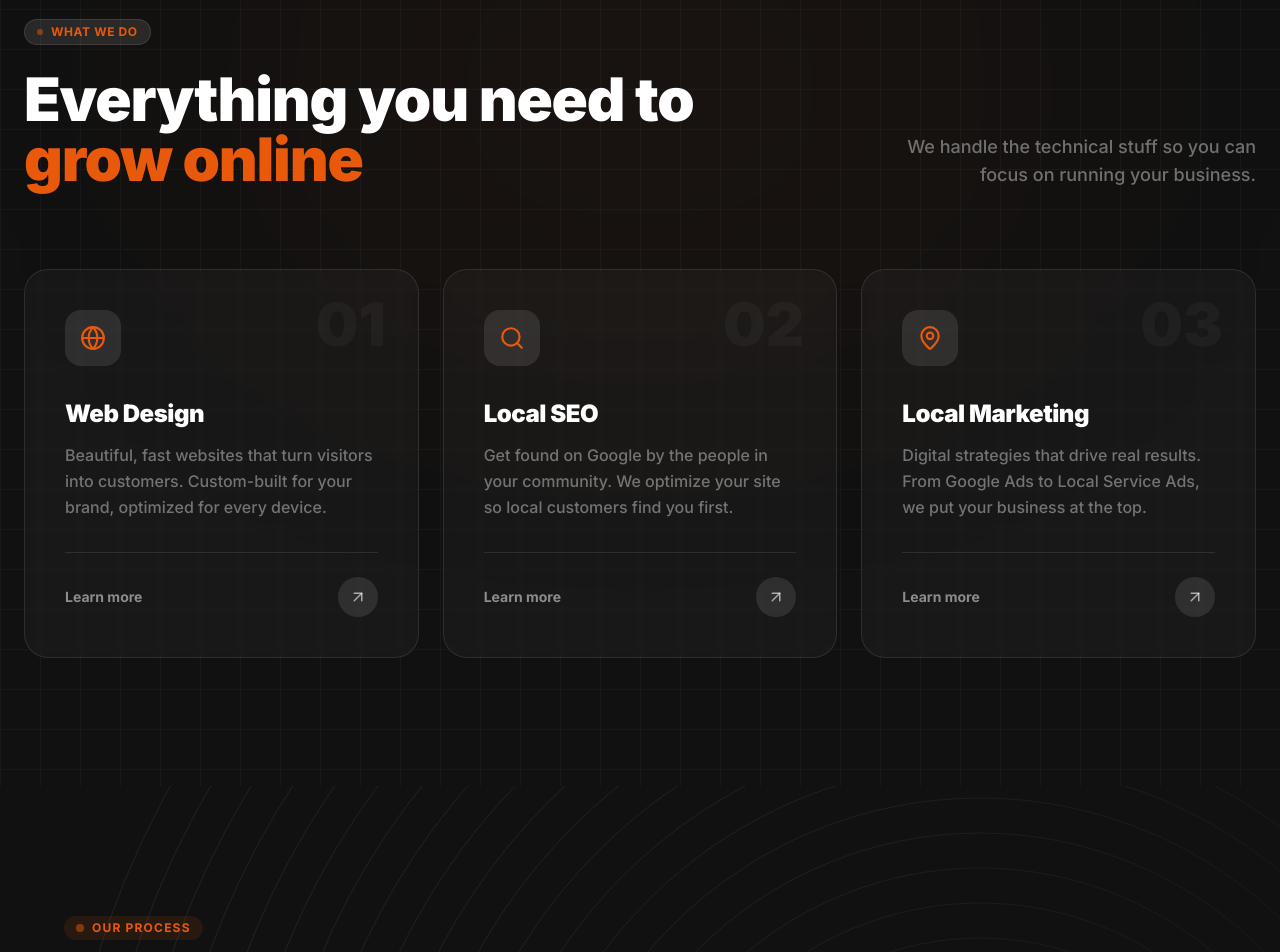
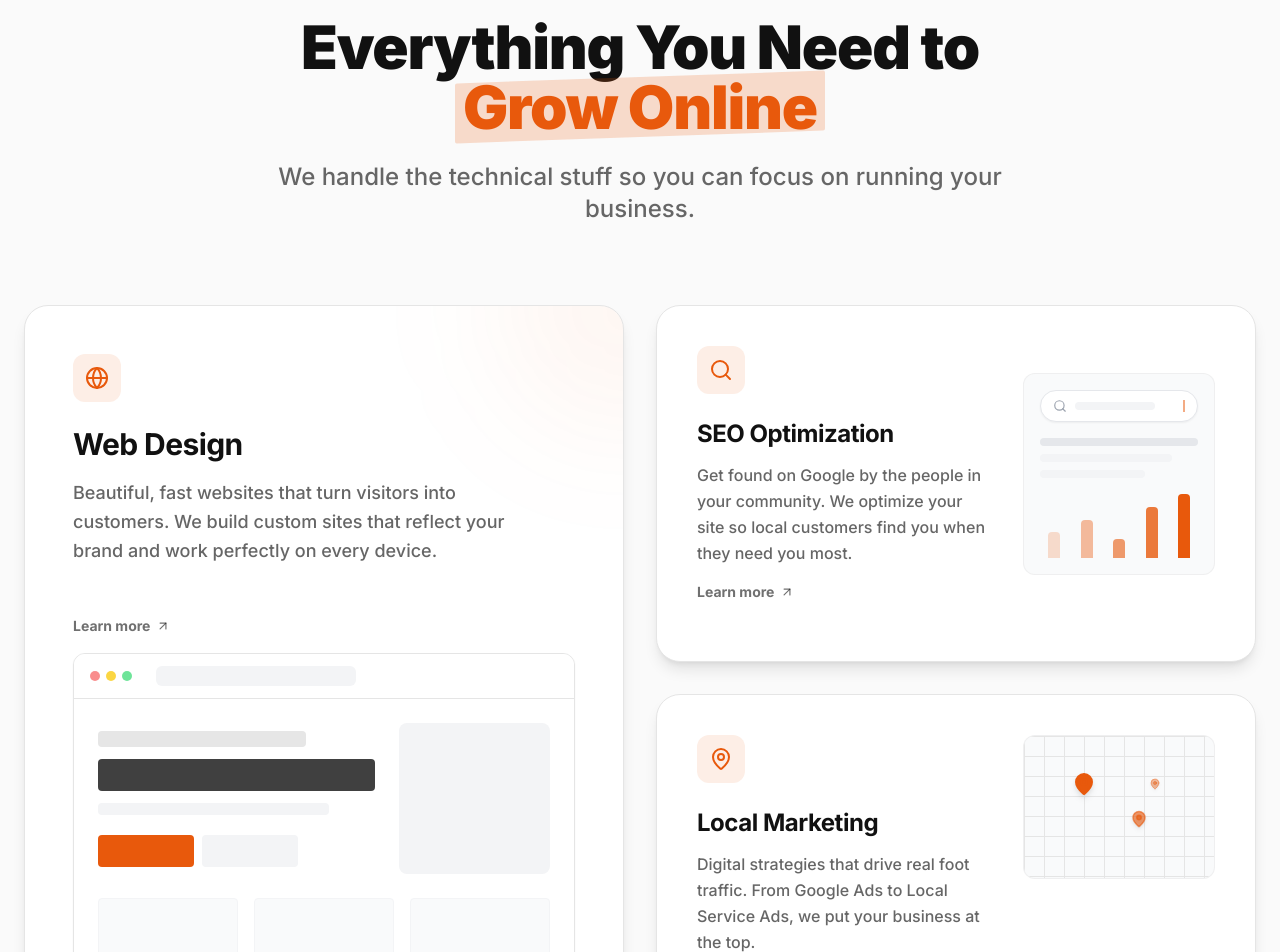
Before and after one commit to boostifyusa/Boostify-website-2026, a React (Vite) app: page / in a window 1280 px wide. Shown: the part 1900-2852 px from the top of the page. Built offline with nearby package versions, Linux system fonts and the light colour scheme.

Commit message:
Reverted home page

```diff
--- a/src/components/ServicesSection.tsx
+++ b/src/components/ServicesSection.tsx
@@ -1,120 +1,290 @@
+import React from 'react';
 import { Link } from 'react-router-dom';
 import { motion } from 'framer-motion';
-import { Globe, Search, MapPin, ArrowUpRight } from 'lucide-react';
-
-const services = [
-  {
-    num: '01',
-    title: 'Web Design',
-    desc: 'Beautiful, fast websites that turn visitors into customers. Custom-built for your brand, optimized for every device.',
-    icon: Globe,
-    link: '/web-design',
-    accent: 'from-orange to-amber-500',
-  },
-  {
-    num: '02',
-    title: 'Local SEO',
-    desc: 'Get found on Google by the people in your community. We optimize your site so local customers find you first.',
-    icon: Search,
-    link: '/local-seo',
-    accent: 'from-blue-500 to-cyan-400',
-  },
-  {
-    num: '03',
-    title: 'Local Marketing',
-    desc: 'Digital strategies that drive real results. From Google Ads to Local Service Ads, we put your business at the top.',
-    icon: MapPin,
-    link: '/local-marketing',
-    accent: 'from-emerald-500 to-green-400',
-  },
-];
-
+import { Globe, Search, MapPin, ArrowUpRight, BarChart3 } from 'lucide-react';
 const MotionLink = motion(Link);
 
 export function ServicesSection() {
   return (
-    <section id="services" className="py-32 px-6 bg-dark relative overflow-hidden">
-      {/* Background texture */}
-      <div className="absolute inset-0 opacity-[0.03] bg-[length:40px_40px]" style={{ backgroundImage: 'linear-gradient(to right, #fff 1px, transparent 1px), linear-gradient(to bottom, #fff 1px, transparent 1px)' }} />
-      <div className="absolute top-0 left-1/2 -translate-x-1/2 w-[800px] h-[400px] bg-orange/5 rounded-full blur-[150px]" />
+    <section id="services" className="py-32 px-6 bg-light/50">
+      <div className="max-w-7xl mx-auto">
+        {/* Centered Header */}
+        <div className="text-center max-w-3xl mx-auto mb-20">
+          <motion.h2
+            initial={{
+              opacity: 0,
+              y: 20
+            }}
+            whileInView={{
+              opacity: 1,
+              y: 0
+            }}
+            viewport={{
+              once: true
+            }}
+            transition={{
+              duration: 0.5
+            }}
+            className="text-5xl md:text-6xl font-black text-dark mb-6 tracking-tight">
 
-      <div className="max-w-7xl mx-auto relative z-10">
-        {/* Header */}
-        <div className="flex flex-col lg:flex-row lg:items-end lg:justify-between gap-6 mb-20">
-          <div className="max-w-2xl">
-            <motion.div
-              initial={{ opacity: 0, y: 16 }}
-              whileInView={{ opacity: 1, y: 0 }}
-              viewport={{ once: true }}
-              className="inline-flex items-center gap-2 px-3 py-1 bg-white/10 text-orange rounded-full text-xs font-bold uppercase tracking-wider mb-6 border border-white/10"
-            >
-              <span className="w-1.5 h-1.5 rounded-full bg-orange animate-pulse" />
-              What We Do
-            </motion.div>
-            <motion.h2
-              initial={{ opacity: 0, y: 20 }}
-              whileInView={{ opacity: 1, y: 0 }}
-              viewport={{ once: true }}
-              transition={{ delay: 0.1 }}
-              className="text-4xl md:text-5xl lg:text-6xl font-black text-white tracking-tight leading-[1.1]"
-            >
-              Everything you need to{' '}
-              <span className="text-orange">grow online</span>
-            </motion.h2>
-          </div>
+            Everything You Need to{' '}
+            <span className="relative inline-block px-2 isolate">
+              <span className="absolute inset-0 bg-orange/20 -skew-y-2 rounded-sm -z-10" />
+              <span className="text-orange relative z-10">Grow Online</span>
+            </span>
+          </motion.h2>
           <motion.p
-            initial={{ opacity: 0, y: 16 }}
-            whileInView={{ opacity: 1, y: 0 }}
-            viewport={{ once: true }}
-            transition={{ delay: 0.2 }}
-            className="text-white/40 font-medium text-base lg:text-lg max-w-sm lg:text-right"
-          >
-            We handle the technical stuff so you can focus on running your business.
+            initial={{
+              opacity: 0,
+              y: 20
+            }}
+            whileInView={{
+              opacity: 1,
+              y: 0
+            }}
+            viewport={{
+              once: true
+            }}
+            transition={{
+              duration: 0.5,
+              delay: 0.1
+            }}
+            className="text-xl md:text-2xl text-gray font-medium">
+
+            We handle the technical stuff so you can focus on running your
+            business.
           </motion.p>
         </div>
 
-        {/* Service Cards */}
-        <div className="grid grid-cols-1 md:grid-cols-3 gap-6">
-          {services.map((s, i) => (
+        {/* Bento Grid Layout */}
+        <div className="grid grid-cols-1 lg:grid-cols-2 gap-8">
+          {/* Card 1: Web Design (Tall, Left) */}
+          <MotionLink
+            to="/web-design"
+            initial={{
+              opacity: 0,
+              y: 30
+            }}
+            whileInView={{
+              opacity: 1,
+              y: 0
+            }}
+            viewport={{
+              once: true
+            }}
+            transition={{
+              duration: 0.5,
+              delay: 0.2
+            }}
+            className="bg-white rounded-3xl p-8 md:p-12 border border-gray-light shadow-lg hover:shadow-xl transition-all duration-300 flex flex-col relative overflow-hidden group">
+
+            <div className="relative z-10">
+              <div className="w-12 h-12 bg-orange/10 rounded-xl flex items-center justify-center text-orange mb-6">
+                <Globe size={24} strokeWidth={2} />
+              </div>
+              <h3 className="text-3xl font-bold text-dark mb-4 tracking-tight">
+                Web Design
+              </h3>
+              <p className="text-gray font-medium leading-relaxed text-lg mb-12 max-w-md">
+                Beautiful, fast websites that turn visitors into customers. We
+                build custom sites that reflect your brand and work perfectly on
+                every device.
+              </p>
+              <div
+                className="inline-flex items-center gap-1.5 text-sm font-bold text-dark/60 group-hover:text-orange transition-colors duration-200">
+
+                Learn more
+                <ArrowUpRight
+                  size={14}
+                  className="transition-transform duration-200 group-hover:-translate-y-1 group-hover:translate-x-1" />
+
+              </div>
+            </div>
+
+            {/* Visual: Browser Mockup */}
+            <div className="mt-auto relative z-0 translate-y-4 group-hover:translate-y-2 transition-transform duration-500">
+              <div className="bg-gray-50 rounded-t-xl border border-gray-light shadow-sm overflow-hidden">
+                {/* Browser Header */}
+                <div className="bg-white border-b border-gray-light px-4 py-3 flex items-center gap-2">
+                  <div className="flex gap-1.5">
+                    <div className="w-2.5 h-2.5 rounded-full bg-red-400/80" />
+                    <div className="w-2.5 h-2.5 rounded-full bg-yellow-400/80" />
+                    <div className="w-2.5 h-2.5 rounded-full bg-green-400/80" />
+                  </div>
+                  <div className="ml-4 flex-1 h-5 bg-gray-100 rounded-md max-w-[200px]" />
+                </div>
+                {/* Browser Content Abstract */}
+                <div className="p-6 space-y-6 bg-white min-h-[200px]">
+                  {/* Hero Abstract */}
+                  <div className="flex gap-6 items-center">
+                    <div className="flex-1 space-y-3">
+                      <div className="h-4 bg-dark/10 rounded w-3/4" />
+                      <div className="h-8 bg-dark/80 rounded w-full" />
+                      <div className="h-3 bg-gray-100 rounded w-5/6" />
+                      <div className="flex gap-2 pt-2">
+                        <div className="h-8 w-24 bg-orange rounded" />
+                        <div className="h-8 w-24 bg-gray-100 rounded" />
+                      </div>
+                    </div>
+                    <div className="w-1/3 aspect-square bg-gray-100 rounded-lg" />
+                  </div>
+                  {/* Grid Abstract */}
+                  <div className="grid grid-cols-3 gap-4">
+                    <div className="h-24 bg-gray-50 rounded border border-gray-100" />
+                    <div className="h-24 bg-gray-50 rounded border border-gray-100" />
+                    <div className="h-24 bg-gray-50 rounded border border-gray-100" />
+                  </div>
+                </div>
+              </div>
+            </div>
+
+            {/* Decorative background blob */}
+            <div className="absolute top-0 right-0 w-64 h-64 bg-orange/5 rounded-full blur-3xl -translate-y-1/2 translate-x-1/2 pointer-events-none" />
+          </MotionLink>
+
+          {/* Right Column Stack */}
+          <div className="flex flex-col gap-8">
+            {/* Card 2: SEO */}
             <MotionLink
-              key={s.num}
-              to={s.link}
-              initial={{ opacity: 0, y: 30 }}
-              whileInView={{ opacity: 1, y: 0 }}
-              viewport={{ once: true }}
-              transition={{ delay: 0.15 + i * 0.1, duration: 0.5 }}
-              className="group relative rounded-3xl p-8 md:p-10 border border-white/10 bg-white/[0.03] backdrop-blur-sm hover:bg-white/[0.07] transition-all duration-500 flex flex-col overflow-hidden"
-            >
-              {/* Hover glow */}
-              <div className={`absolute -top-20 -right-20 w-60 h-60 bg-gradient-to-br ${s.accent} rounded-full blur-[80px] opacity-0 group-hover:opacity-15 transition-opacity duration-500 pointer-events-none`} />
+              to="/local-seo"
+              initial={{
+                opacity: 0,
+                y: 30
+              }}
+              whileInView={{
+                opacity: 1,
+                y: 0
+              }}
+              viewport={{
+                once: true
+              }}
+              transition={{
+                duration: 0.5,
+                delay: 0.3
+              }}
+              className="bg-white rounded-3xl p-8 md:p-10 border border-gray-light shadow-lg hover:shadow-xl transition-all duration-300 flex-1 relative overflow-hidden group">
 
-              {/* Number */}
-              <span className="text-6xl font-black text-white/[0.04] absolute top-6 right-8 select-none">{s.num}</span>
+              <div className="flex flex-col md:flex-row gap-8 items-start relative z-10">
+                <div className="flex-1">
+                  <div className="w-12 h-12 bg-orange/10 rounded-xl flex items-center justify-center text-orange mb-6">
+                    <Search size={24} strokeWidth={2} />
+                  </div>
+                  <h3 className="text-2xl font-bold text-dark mb-3 tracking-tight">
+                    SEO Optimization
+                  </h3>
+                  <p className="text-gray font-medium leading-relaxed">
+                    Get found on Google by the people in your community. We
+                    optimize your site so local customers find you when they
+                    need you most.
+                  </p>
+                  <div
+                    className="inline-flex items-center gap-1.5 text-sm font-bold text-dark/60 group-hover:text-orange transition-colors duration-200 mt-4">
 
-              <div className="relative z-10 flex flex-col flex-1">
-                {/* Icon */}
-                <div className="w-14 h-14 rounded-2xl bg-white/10 flex items-center justify-center mb-8 group-hover:bg-orange/20 transition-colors duration-300">
-                  <s.icon size={26} className="text-orange" strokeWidth={2} />
+                    Learn more
+                    <ArrowUpRight
+                      size={14}
+                      className="transition-transform duration-200 group-hover:-translate-y-1 group-hover:translate-x-1" />
+
+                  </div>
                 </div>
 
-                {/* Content */}
-                <h3 className="text-2xl font-black text-white mb-3 tracking-tight">{s.title}</h3>
-                <p className="text-white/40 font-medium leading-relaxed mb-8 flex-1">{s.desc}</p>
-
-                {/* CTA */}
-                <div className="flex items-center justify-between pt-6 border-t border-white/10">
-                  <span className="text-sm font-bold text-white/50 group-hover:text-orange transition-colors duration-300">
-                    Learn more
-                  </span>
-                  <div className="w-10 h-10 rounded-full bg-white/10 flex items-center justify-center group-hover:bg-orange group-hover:scale-110 transition-all duration-300">
-                    <ArrowUpRight size={18} className="text-white/60 group-hover:text-white transition-colors" />
+                {/* Visual: Search Bar & Growth */}
+                <div className="w-full md:w-48 shrink-0 bg-gray-50 rounded-xl p-4 border border-gray-light/50 self-center group-hover:scale-105 transition-transform duration-300">
+                  <div className="bg-white rounded-full border border-gray-200 px-3 py-2 flex items-center gap-2 mb-4 shadow-sm">
+                    <Search size={14} className="text-gray-400" />
+                    <div className="h-2 w-20 bg-gray-100 rounded" />
+                    <div className="w-0.5 h-3 bg-orange animate-pulse ml-auto" />
+                  </div>
+                  <div className="space-y-2">
+                    <div className="h-2 bg-gray-200 rounded w-full" />
+                    <div className="h-2 bg-gray-100 rounded w-5/6" />
+                    <div className="h-2 bg-gray-100 rounded w-4/6" />
+                  </div>
+                  <div className="mt-4 flex items-end gap-1 h-16 justify-between px-2">
+                    <div className="w-3 bg-orange/20 rounded-t h-[40%]" />
+                    <div className="w-3 bg-orange/40 rounded-t h-[60%]" />
+                    <div className="w-3 bg-orange/60 rounded-t h-[30%]" />
+                    <div className="w-3 bg-orange/80 rounded-t h-[80%]" />
+                    <div className="w-3 bg-orange rounded-t h-[100%]" />
                   </div>
                 </div>
               </div>
             </MotionLink>
-          ))}
+
+            {/* Card 3: Local Marketing */}
+            <MotionLink
+              to="/local-marketing"
+              initial={{
+                opacity: 0,
+                y: 30
+              }}
+              whileInView={{
+                opacity: 1,
+                y: 0
+              }}
+              viewport={{
+                once: true
+              }}
+              transition={{
+                duration: 0.5,
+                delay: 0.4
+              }}
+              className="bg-white rounded-3xl p-8 md:p-10 border border-gray-light shadow-lg hover:shadow-xl transition-all duration-300 flex-1 relative overflow-hidden group">
+
+              <div className="flex flex-col md:flex-row gap-8 items-start relative z-10">
+                <div className="flex-1">
+                  <div className="w-12 h-12 bg-orange/10 rounded-xl flex items-center justify-center text-orange mb-6">
+                    <MapPin size={24} strokeWidth={2} />
+                  </div>
+                  <h3 className="text-2xl font-bold text-dark mb-3 tracking-tight">
+                    Local Marketing
+                  </h3>
+                  <p className="text-gray font-medium leading-relaxed">
+                    Digital strategies that drive real foot traffic. From Google
+                    Ads to Local Service Ads, we put your business at the top.
+                  </p>
+                  <div
+                    className="inline-flex items-center gap-1.5 text-sm font-bold text-dark/60 group-hover:text-orange transition-colors duration-200 mt-4">
+
+                    Learn more
+                    <ArrowUpRight
+                      size={14}
+                      className="transition-transform duration-200 group-hover:-translate-y-1 group-hover:translate-x-1" />
+
+                  </div>
+                </div>
+
+                {/* Visual: Map Grid */}
+                <div className="w-full md:w-48 shrink-0 aspect-[4/3] bg-gray-50 rounded-xl border border-gray-light/50 relative overflow-hidden group-hover:scale-105 transition-transform duration-300">
+                  {/* Grid Lines */}
+                  <div
+                    className="absolute inset-0"
+                    style={{
+                      backgroundImage:
+                        'linear-gradient(#e5e5e5 1px, transparent 1px), linear-gradient(90deg, #e5e5e5 1px, transparent 1px)',
+                      backgroundSize: '20px 20px'
+                    }} />
+
+
+                  {/* Pins */}
+                  <div className="absolute top-1/3 left-1/4 text-orange drop-shadow-md transform -translate-y-1/2 hover:-translate-y-2 transition-transform duration-300">
+                    <MapPin size={24} fill="currentColor" />
+                  </div>
+                  <div className="absolute bottom-1/3 right-1/3 text-orange/60 drop-shadow-md transform scale-75">
+                    <MapPin size={24} fill="currentColor" />
+                  </div>
+                  <div className="absolute top-1/4 right-1/4 text-orange/40 drop-shadow-md transform scale-50">
+                    <MapPin size={24} fill="currentColor" />
+                  </div>
+
+                  {/* Radar Effect */}
+                  <div className="absolute top-1/3 left-1/4 w-12 h-12 bg-orange/20 rounded-full -translate-x-[12px] -translate-y-[2px] animate-ping" />
+                </div>
+              </div>
+            </MotionLink>
+          </div>
         </div>
       </div>
-    </section>
-  );
+    </section>);
+
 }
--- a/src/pages/ReferralProgramPage.tsx
+++ b/src/pages/ReferralProgramPage.tsx
@@ -179,7 +179,7 @@ export function ReferralProgramPage() {
                 </section>
 
                 {/* How it Works / Perks */}
-                <section className="bg-light py-24 md:py-32 px-6">
+                <section className="bg-light py-24 md:py-32 px-6 relative z-20 -mt-16 rounded-t-[3rem] shadow-[0_-10px_40px_rgba(0,0,0,0.03)] border-t border-gray-100">
                     <div className="max-w-7xl mx-auto">
                         <div className="text-center mb-20">
                             <h2 className="text-4xl md:text-5xl font-black text-dark mb-6 tracking-tight">How the Program Works</h2>
```
